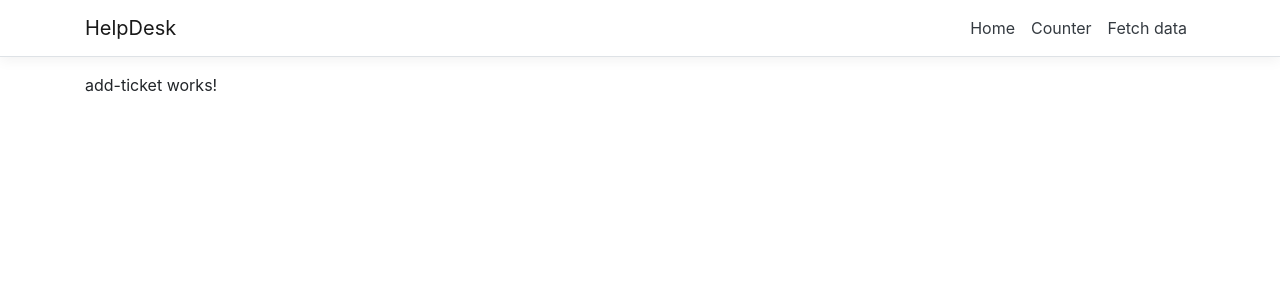
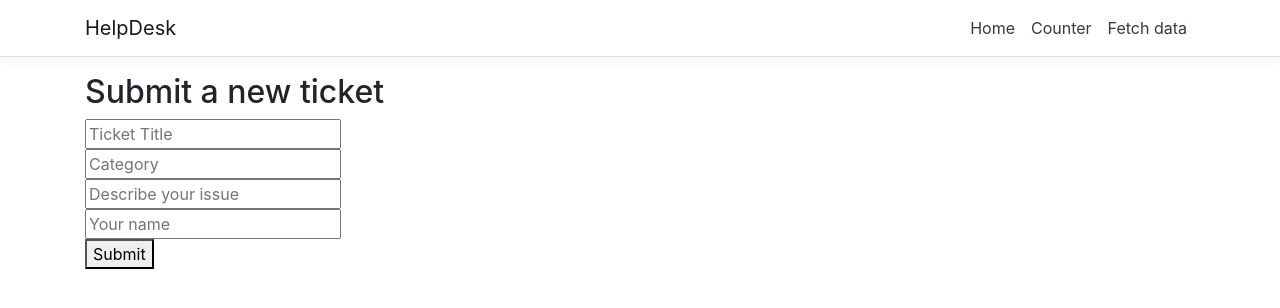
Before and after one commit to ssiddiqui87/HelpDesk, an Angular app in the folder HelpDesk/ClientApp/: page /tickets/add in a window 1280 px wide. Shown: the top 308 px of the page. Built offline with nearby package versions, Linux system fonts and the light colour scheme.

Commit message:
Add ticket working

```diff
--- a/HelpDesk/ClientApp/src/app/add-ticket/add-ticket.component.html
+++ b/HelpDesk/ClientApp/src/app/add-ticket/add-ticket.component.html
@@ -1 +1,16 @@
-<p>add-ticket works!</p>
+<h2>Submit a new ticket</h2>
+
+<div>
+
+    <input type="text" [(ngModel)]="title" placeholder="Ticket Title" />
+    <br />
+    <input type="text" [(ngModel)]="category" placeholder="Category" />
+    <br />
+    <input type="text" [(ngModel)]="details" placeholder="Describe your issue" />
+    <br />
+    <input type="text" [(ngModel)]="openedBy" placeholder="Your name" />
+    <br />
+
+    <button (click)="addTicket()">Submit</button>
+
+</div>
--- a/HelpDesk/ClientApp/src/app/add-ticket/add-ticket.component.ts
+++ b/HelpDesk/ClientApp/src/app/add-ticket/add-ticket.component.ts
@@ -1,4 +1,6 @@
 import { Component, OnInit } from '@angular/core';
+import { Ticket } from '../interfaces/ticket';
+import { TicketDataService } from '../ticket-data.service';
 
 @Component({
   selector: 'app-add-ticket',
@@ -7,9 +9,31 @@ import { Component, OnInit } from '@angular/core';
 })
 export class AddTicketComponent implements OnInit {
 
-  constructor() { }
+  title: string;
+  category: string;
+  details: string;
+  openedBy: string;
+
+  constructor(private ticketData: TicketDataService) { }
 
   ngOnInit() {
   }
 
+
+ addTicket() {
+   this.ticketData.addNewTicket({
+     ticketid: 0,
+     userid: this.ticketData.userID,
+     title: this.title,
+     category: this.category,
+     ticketdetail: this.details,
+     openedby: this.openedBy,
+     ticketstatus: false,
+     resolution: null,
+     resolvedby: null
+   }).subscribe(
+     (data: object) => console.log(data), error => console.error(error));
+  }
+
+
 }
--- a/HelpDesk/ClientApp/src/app/favorite-data.service.ts
+++ b/HelpDesk/ClientApp/src/app/favorite-data.service.ts
@@ -6,8 +6,8 @@ import { Favorite, JoinedItem } from './interfaces/favorite';
 export class FavoriteDataService {
   userID: number;
   constructor(private http: HttpClient) {
-    //this.userID = Math.floor(Math.random() * 1000000) + 1;
-    this.userID = 1;
+
+
   }
   getFavorites() {
     return this.http.get<JoinedItem[]>('/api/favorites/');
--- a/HelpDesk/ClientApp/src/app/favorites/favorites.component.ts
+++ b/HelpDesk/ClientApp/src/app/favorites/favorites.component.ts
@@ -18,6 +18,7 @@ export class FavoritesComponent {
 
   ngOnInit() {
     //replace with name of get from service
+    this.favoriteData.userID = this.ticketData.userID;
     this.getFavorites();
   }
 
--- a/HelpDesk/ClientApp/src/app/ticket-data.service.ts
+++ b/HelpDesk/ClientApp/src/app/ticket-data.service.ts
@@ -4,8 +4,10 @@ import { Ticket } from './interfaces/ticket';
 
 @Injectable()
 export class TicketDataService {
-    constructor(private http: HttpClient) {
-
+  userID: number;
+  constructor(private http: HttpClient) {
+    //this.userID = Math.floor(Math.random() * 1000000) + 1;
+    this.userID = 5;
     }
   getTickets() {
     let result = this.http.get<Ticket[]>('/api/ticket');
@@ -14,6 +16,7 @@ export class TicketDataService {
   }
 
   addNewTicket(t: Ticket) {
+    console.log('submitting ticket' + t.title);
     return this.http.post<Ticket>('/api/ticket', t);
   }
 }
```
